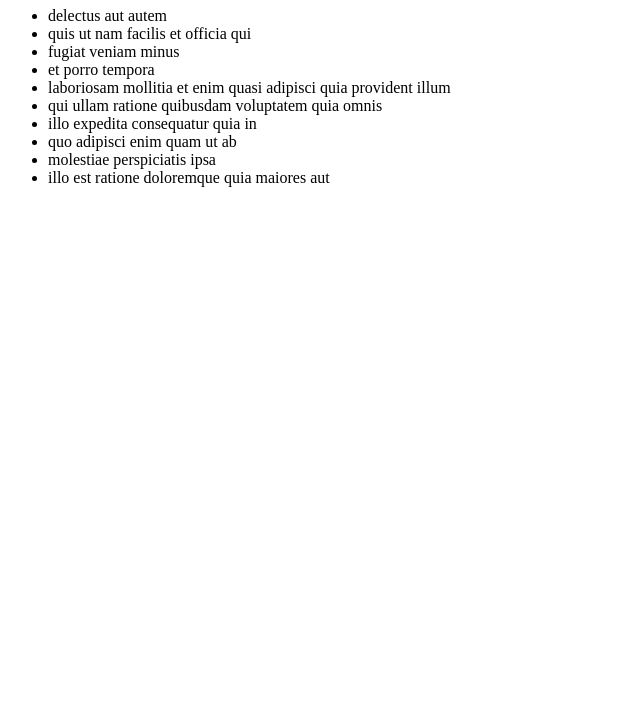
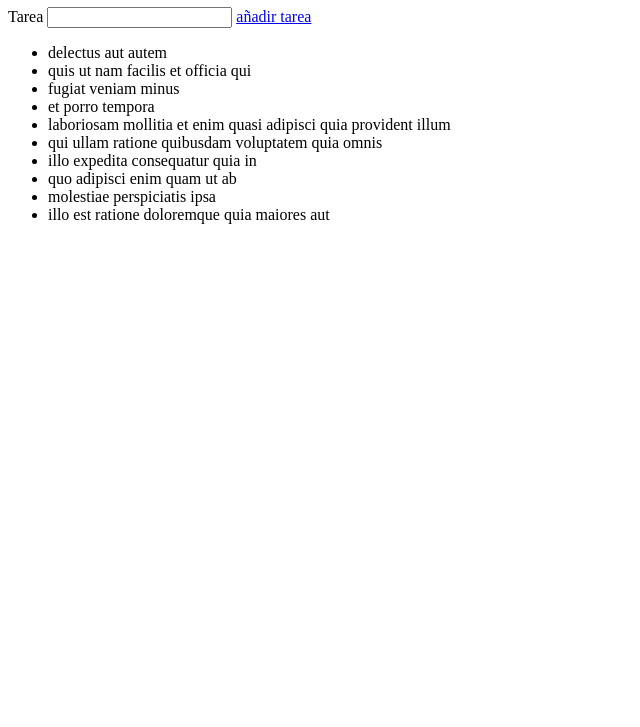
Before and after one commit to TheSchrodingerCat/lista-tareas-by-blanca, a plain HTML site: page index.html in a window 1280 px wide. Shown: the part 73-800 px from the top of the page, without its empty margins (0-640 px from the left). Drawn offline with Linux system fonts and the light colour scheme.

Commit message:
add input and button and addTask()

```diff
--- a/assets/js/main.js
+++ b/assets/js/main.js
@@ -9,3 +9,12 @@ tareas.forEach(function(element){
 	liAux.appendChild(textAux); //deja el texto dentro del li, pero no del ul
 	miUl.appendChild(liAux); //deja el li dentro del ul
 });
+
+function addTask(){
+	var miInput = document.getElementById("task").value;
+	liAux = document.createElement("li");
+	textAux = document.createTextNode(miInput);
+	liAux.appendChild(textAux);
+	miUl.appendChild(liAux);
+	document.getElementById("task").value = "";
+}
--- a/index.html
+++ b/index.html
@@ -6,6 +6,11 @@
 </head>
 <body>
 	<h1>Lista de Tareas</h1>
+	<div>
+		<label for="task">Tarea</label>
+		<input type="text" id="task">
+		<a href="#" onclick="addTask()">añadir tarea</a>
+	</div>
 	<div class="contenedor">
 		<ul id="tareas">
 
```
